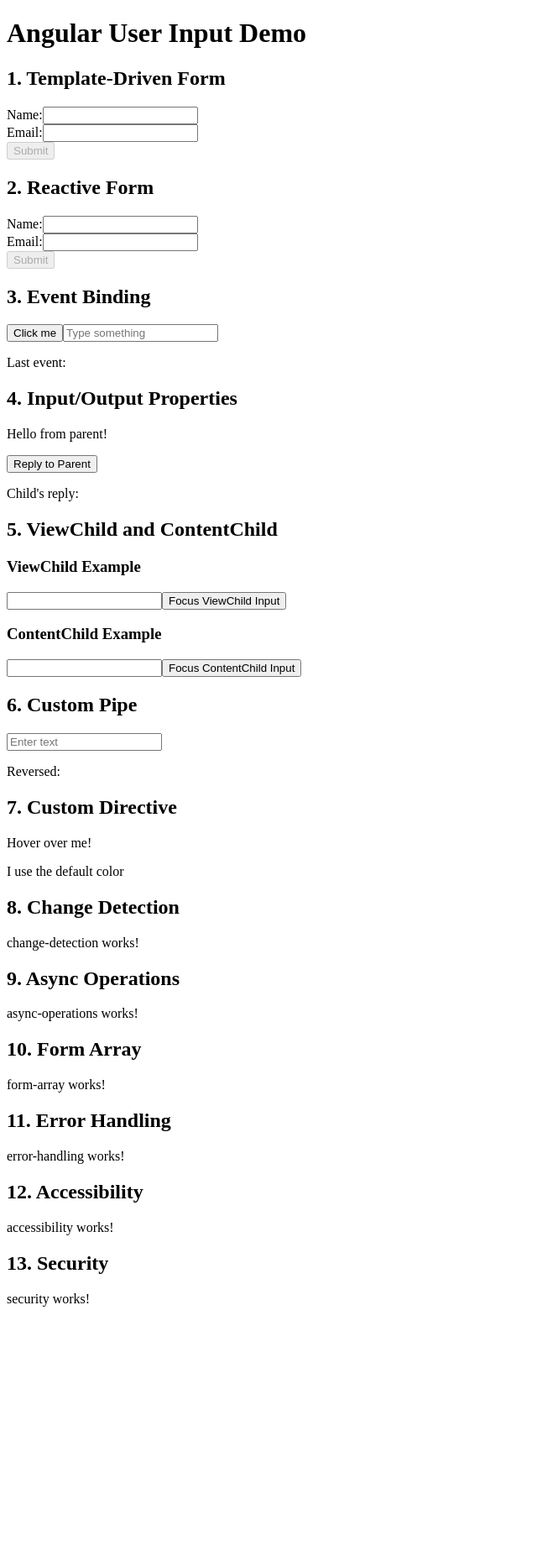
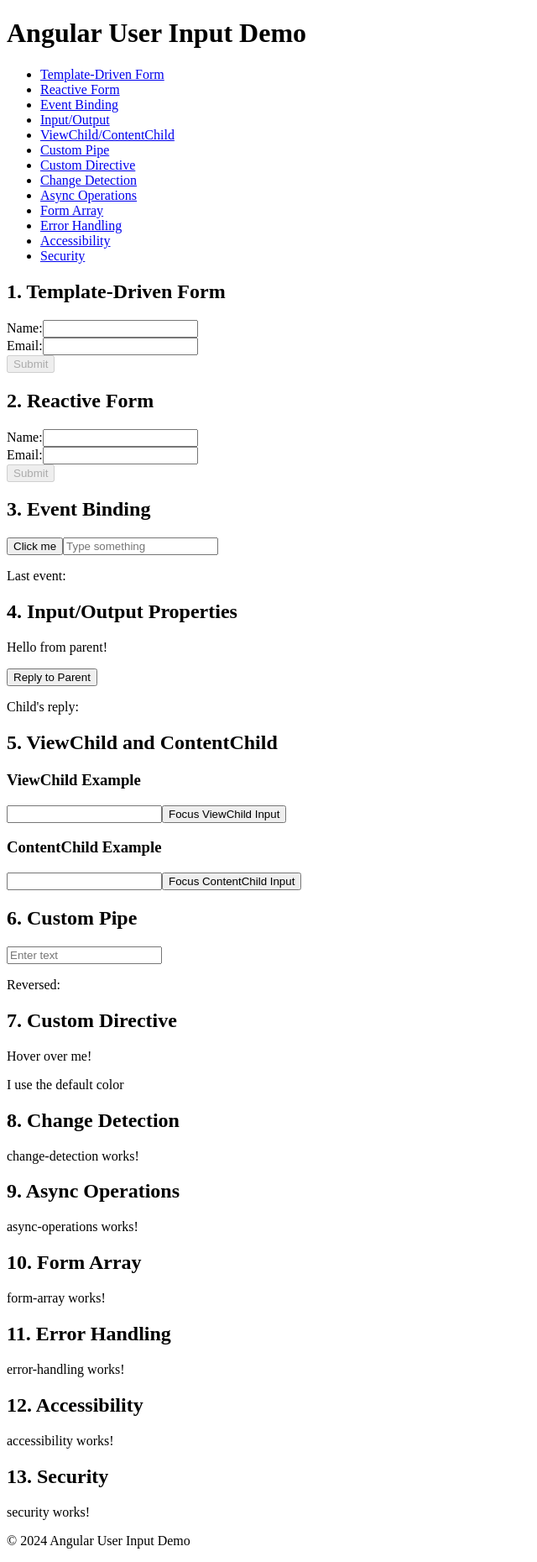
Before and after one commit to bralash/angular-user-input-demo, an Angular app: page / in a window 1280 px wide. Shown: the whole page at 84% size, without its empty margins (0-640 px from the left). Before the commit the page ends 1572 px from the top, so only its background shows below. Built offline with nearby package versions, Linux system fonts and the light colour scheme.

Commit message:
Updates the app component template structure

```diff
--- a/src/app/app.component.html
+++ b/src/app/app.component.html
@@ -1,42 +1,81 @@
+<div class="app-container">
+  <header>
     <h1>Angular User Input Demo</h1>
-
+  </header>
+  <nav>
+    <ul>
+      <li><a href="#template-driven">Template-Driven Form</a></li>
+      <li><a href="#reactive">Reactive Form</a></li>
+      <li><a href="#event-binding">Event Binding</a></li>
+      <li><a href="#input-output">Input/Output</a></li>
+      <li><a href="#view-content-child">ViewChild/ContentChild</a></li>
+      <li><a href="#custom-pipe">Custom Pipe</a></li>
+      <li><a href="#custom-directive">Custom Directive</a></li>
+      <li><a href="#change-detection">Change Detection</a></li>
+      <li><a href="#async-operations">Async Operations</a></li>
+      <li><a href="#form-array">Form Array</a></li>
+      <li><a href="#error-handling">Error Handling</a></li>
+      <li><a href="#accessibility">Accessibility</a></li>
+      <li><a href="#security">Security</a></li>
+    </ul>
+  </nav>
+  <main>
+    <section id="template-driven">
       <h2>1. Template-Driven Form</h2>
       <app-template-driven-form></app-template-driven-form>
-
+    </section>
+    <section id="reactive">
       <h2>2. Reactive Form</h2>
       <app-reactive-form></app-reactive-form>
-
+    </section>
+    <section id="event-binding">
       <h2>3. Event Binding</h2>
       <app-event-binding></app-event-binding>
-
+    </section>
+    <section id="input-output">
       <h2>4. Input/Output Properties</h2>
       <app-input-output></app-input-output>
-
+    </section>
+    <section id="view-content-child">
       <h2>5. ViewChild and ContentChild</h2>
       <app-view-content-child>
-  <input #contentChildInput>
+        <input #contentChildInput />
       </app-view-content-child>
-
+    </section>
+    <section id="custom-pipe">
       <h2>6. Custom Pipe</h2>
       <app-custom-pipe></app-custom-pipe>
-
+    </section>
+    <section id="custom-directive">
       <h2>7. Custom Directive</h2>
       <app-custom-directive></app-custom-directive>
-
+    </section>
+    <section id="change-detection">
       <h2>8. Change Detection</h2>
       <app-change-detection></app-change-detection>
-
+    </section>
+    <section id="async-operations">
       <h2>9. Async Operations</h2>
       <app-async-operations></app-async-operations>
-
+    </section>
+    <section id="form-array">
       <h2>10. Form Array</h2>
       <app-form-array></app-form-array>
-
+    </section>
+    <section id="error-handling">
       <h2>11. Error Handling</h2>
       <app-error-handling></app-error-handling>
-
+    </section>
+    <section id="accessibility">
       <h2>12. Accessibility</h2>
       <app-accessibility></app-accessibility>
-
+    </section>
+    <section id="security">
       <h2>13. Security</h2>
       <app-security></app-security>
+    </section>
+  </main>
+  <footer>
+    <p>&copy; 2024 Angular User Input Demo</p>
+  </footer>
+</div>
```
Lines whose indentation alone changed are shown as unchanged.
